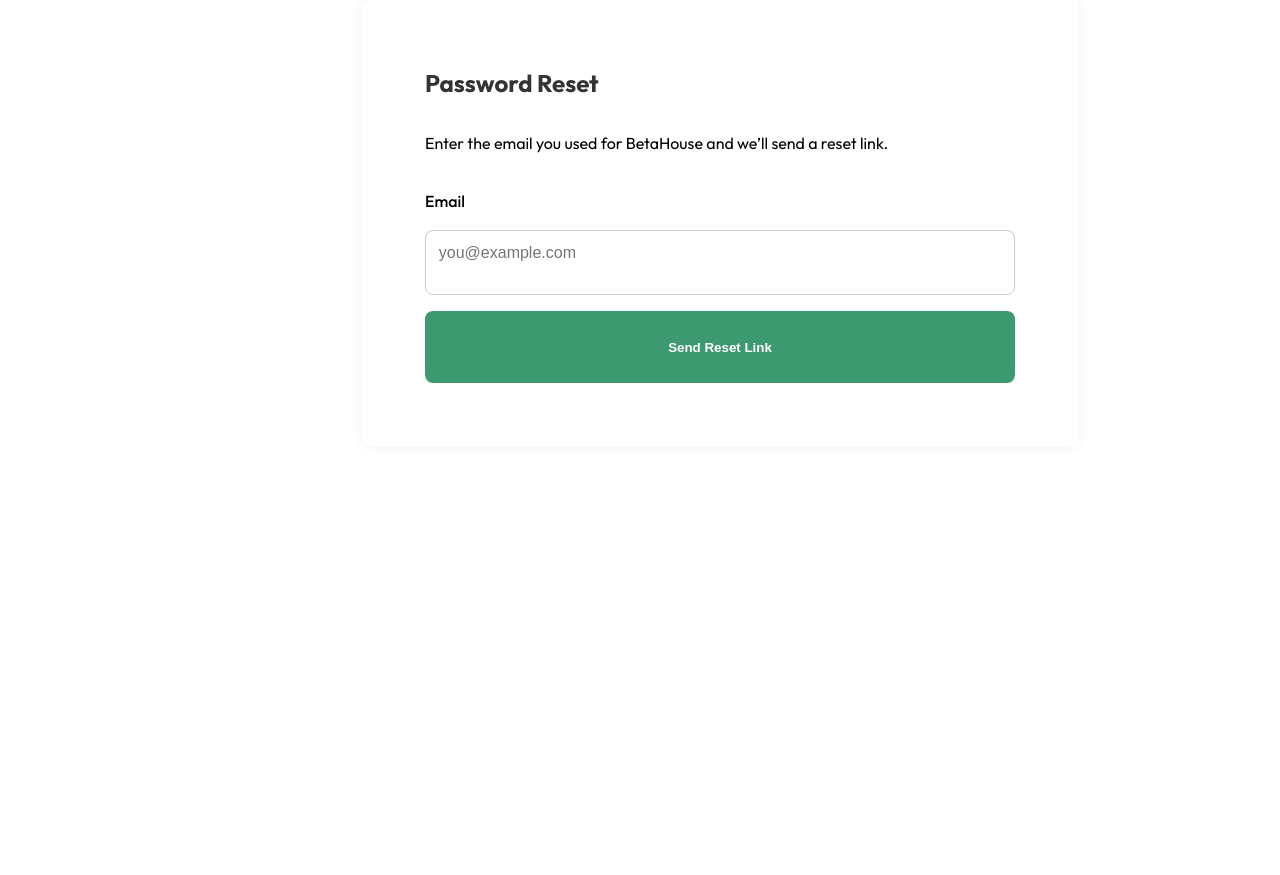
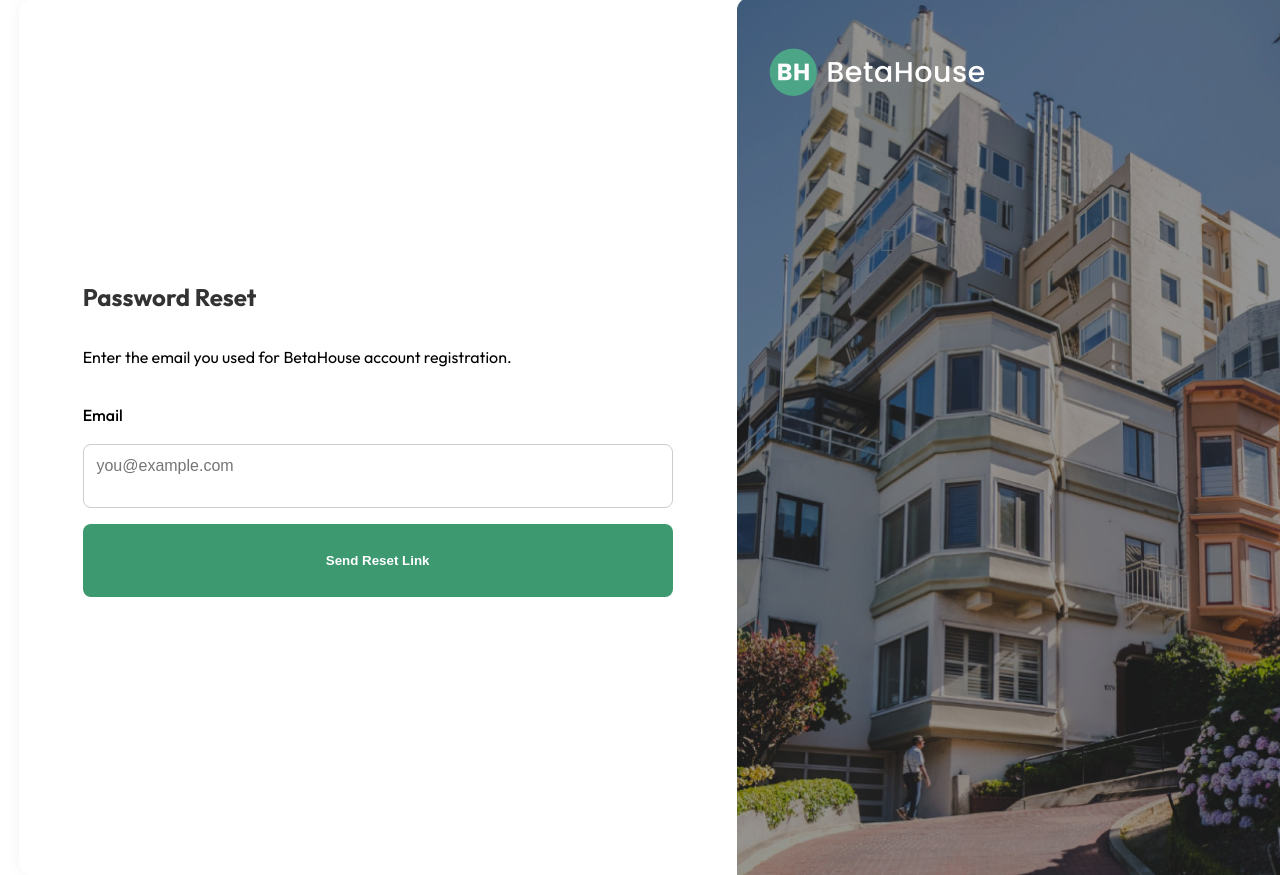
Before and after one commit to akinblaq/BetaHouse-frontend, a React (Vite) app: page /forgot-password in a window 1280 px wide. Shown: the top 875 px of the page. Before the commit the page ends 800 px from the top, so only its background shows below. Built offline with nearby package versions, Linux system fonts and the light colour scheme.

Commit message:
forgot password component background image added

```diff
--- a/src/pages/ForgotPassword.jsx
+++ b/src/pages/ForgotPassword.jsx
@@ -1,6 +1,8 @@
 // src/components/ForgotPassword.jsx
 import { useState } from "react";
 import axios from "axios";
+import logo from "../assets/Group 9282.png";
+import background from "../assets/frameback.png";
 import "../styles/Auth.css"; // reuse your existing auth styling
 
 export default function ForgotPassword() {
@@ -14,13 +16,17 @@ export default function ForgotPassword() {
     e.preventDefault();
     setLoading(true);
     setMsg("");
+
+    console.log("Submitting reset for:", email); // Debug
+
     try {
       await axios.post(
         "https://betahouse-backend-mvz8.onrender.com/api/auth/forgot-password",
-        { email }
+        { email } // ✅ fixed here
       );
       setMsg("✅  Check your inbox for password-reset instructions.");
     } catch (err) {
+      console.error(err); // log error
       setMsg(err.response?.data?.message || "❌  Could not send reset email.");
     } finally {
       setLoading(false);
@@ -30,10 +36,9 @@ export default function ForgotPassword() {
   return (
     <section className={`papa-auth page-wrapper ${animate ? "fade-in" : ""}`}>
       <div className="auth-container">
+        <div className="forget">
           <h2>Password Reset</h2>
-        <p>
-          Enter the email you used for BetaHouse and we’ll send a reset link.
-        </p>
+          <p>Enter the email you used for BetaHouse account registration.</p>
 
           <form onSubmit={handleReset}>
             <label htmlFor="reset-email">Email</label>
@@ -51,7 +56,19 @@ export default function ForgotPassword() {
             </button>
           </form>
 
-        {msg && <p style={{ marginTop: "1rem", textAlign: "center" }}>{msg}</p>}
+          {msg && (
+            <p style={{ marginTop: "1rem", textAlign: "center" }}>{msg}</p>
+          )}
+        </div>
+      </div>
+      <div
+        className="back-ground"
+        style={{
+          backgroundImage: `url(${background})`,
+          backgroundSize: "cover",
+        }}
+      >
+        <img src={logo} alt="" />
       </div>
     </section>
   );
--- a/src/styles/Auth.css
+++ b/src/styles/Auth.css
@@ -19,6 +19,9 @@
   border-radius: 12px 0 0 12px;
   box-shadow: 0 0 15px rgba(3, 1, 1, 0.05);
   padding: 3rem 4rem;
+  display: flex;
+  flex-direction: column;
+  justify-content: center;
 }
 
 .auth-container h2 {
```
Lines whose indentation alone changed are shown as unchanged.
